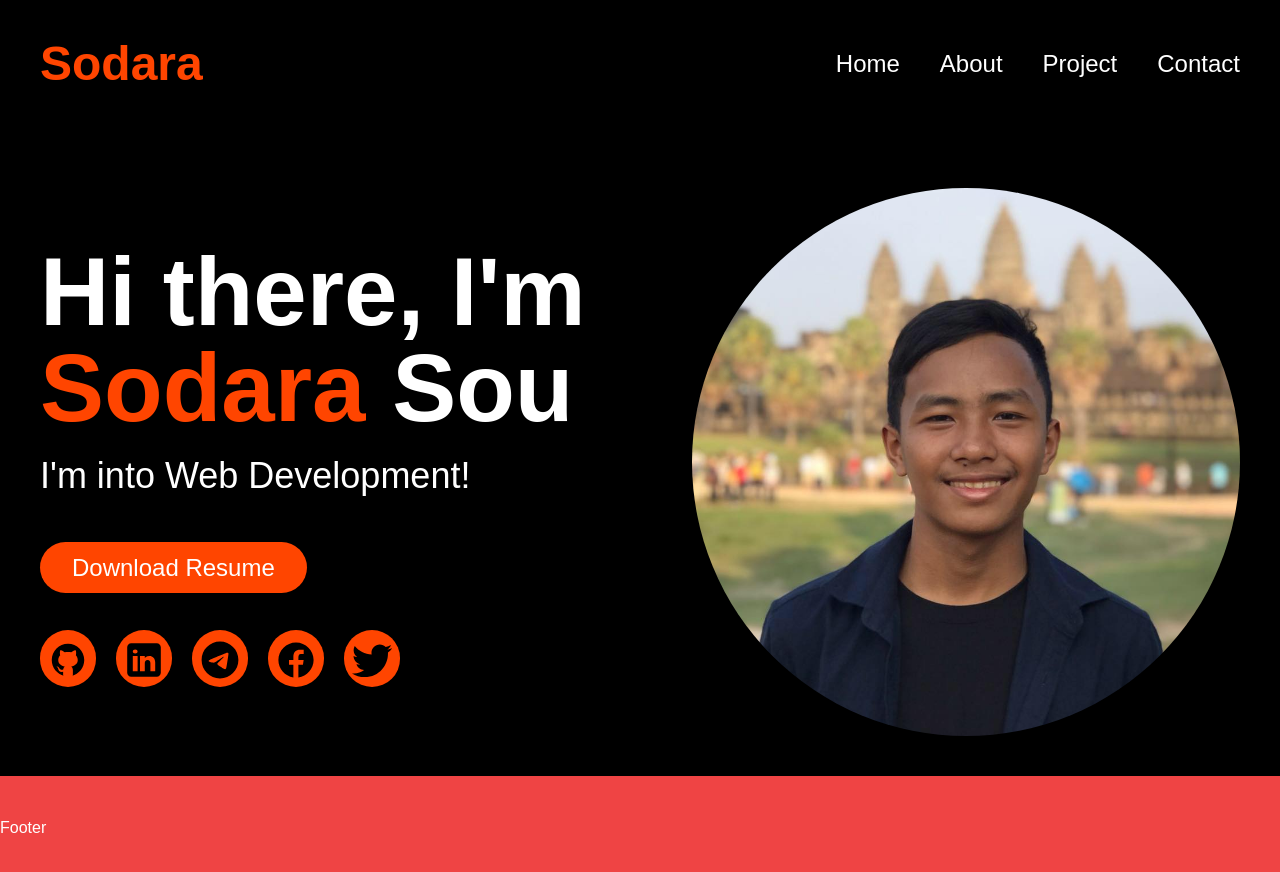
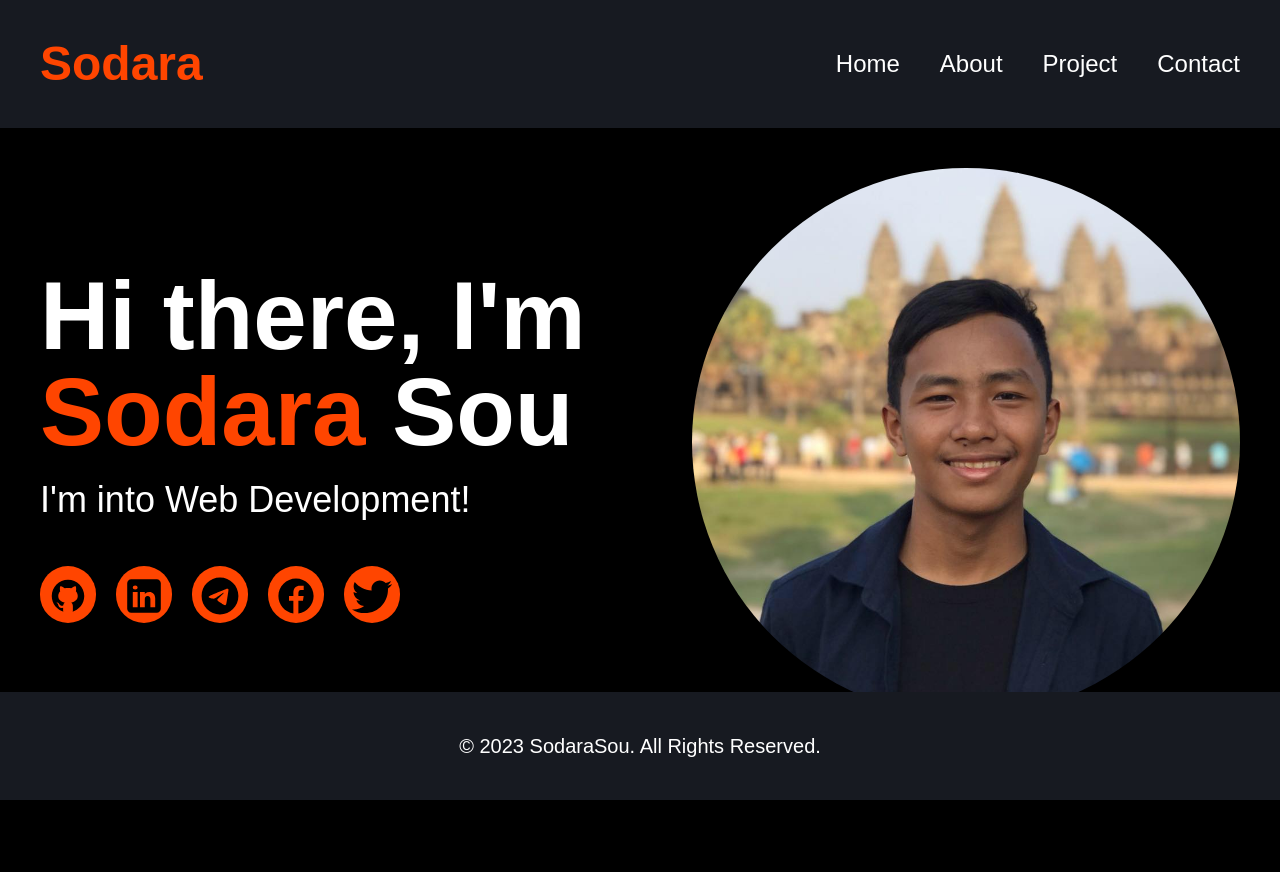
Before and after one commit to SodaraSou/My-Portfolio, a React (Create React App) app: page / in a window 1280 px wide. Shown: the top 872 px of the page. After the commit the page ends 800 px from the top, so only its background shows below. Built offline with nearby package versions, Linux system fonts and the light colour scheme.

Commit message:
Fixed some minor issues

```diff
--- a/src/components/Footer.jsx
+++ b/src/components/Footer.jsx
@@ -1,7 +1,26 @@
 function Footer() {
   return (
-    <div className="bg-red-500 py-10">
-      <div className="container mx-auto">Footer</div>
+    <div className="bg-daraBlack hidden flex flex-col lg:block absolute bottom-0 left-0 right-0">
+      {/* <div className="max-w-7xl lg:container mx-auto md:p-8 flex flex-col md:flex-row justify-center items-center md:justify-between">
+        <div>test1</div>
+        <div>test2</div>
+        <div>test3</div>
+        <div>test4</div>
+      </div>
+      <div className="text-center">
+        Hello
+      </div> */}
+      <div className="max-w-7xl lg:container mx-auto p-10">
+        {/* <div className="flex justify-between items-center mb-10">
+          <div>test1</div>
+          <div>test2</div>
+          <div>test3</div>
+          <div>test4</div>
+        </div> */}
+        <div className="text-center text-xl">
+          © {new Date().getFullYear()} SodaraSou. All Rights Reserved.
+        </div>
+      </div>
     </div>
   );
 }
--- a/src/components/Header.jsx
+++ b/src/components/Header.jsx
@@ -2,8 +2,8 @@ import { Link } from "react-router-dom";
 
 function Header() {
   return (
-    <div className="w-full mb-5 hidden md:block">
-      <nav className="max-w-7xl mx-auto md:p-10 flex flex-col md:flex-row justify-center items-center md:justify-between space-y-5 md:space-y-0">
+    <div className="w-full hidden md:block bg-daraBlack">
+      <nav className="max-w-7xl lg:container mx-auto md:p-10 flex flex-col md:flex-row justify-center items-center md:justify-between space-y-5 md:space-y-0">
         <h1 className="text-5xl text-daraOrange font-bold">Sodara</h1>
         <div className="flex flex-col text-xl md:text-2xl space-y-5 md:space-y-0 md:space-x-10 md:flex-row items-center">
           <Link to="/" className="hover:text-daraOrange">
--- a/src/components/Hero.jsx
+++ b/src/components/Hero.jsx
@@ -8,7 +8,7 @@ import twitterImage from "../images/twitter.svg";
 function Hero() {
   return (
     <section id="hero">
-      <div className="flex flex-col-reverse md:flex-row px-10 md:py-10 justify-center items-center space-y-14 md:space-y-0 md:space-x-5">
+      <div className="flex flex-col-reverse md:flex-row p-10 justify-center items-center space-y-14 md:space-y-0 md:space-x-5">
         <div className="space-y-10 md:space-y-14 text-center md:text-left mt-10 md:mt-0">
           <div>
             <h1 className="text-5xl md:text-8xl mb-5 font-bold">
@@ -17,14 +17,6 @@ function Hero() {
             <h2 className="text-2xl md:text-4xl">
               I'm into <span>Web Development!</span>
             </h2>
-          </div>
-          <div>
-            <a
-              href="#"
-              className="text-xl md:text-2xl bg-daraOrange px-8 py-3 rounded-full text-white"
-            >
-              Download Resume
-            </a>
           </div>
           <div className="space-x-2 md:space-x-5">
             <a
--- a/src/pages/Home.jsx
+++ b/src/pages/Home.jsx
@@ -2,9 +2,9 @@ import Hero from "../components/Hero";
 
 function Home() {
   return (
-    <>
+    <div>
       <Hero />
-    </>
+    </div>
   );
 }
 
```
Also changed, not shown: 1 other file (tests, documents, lock files or other folders).
